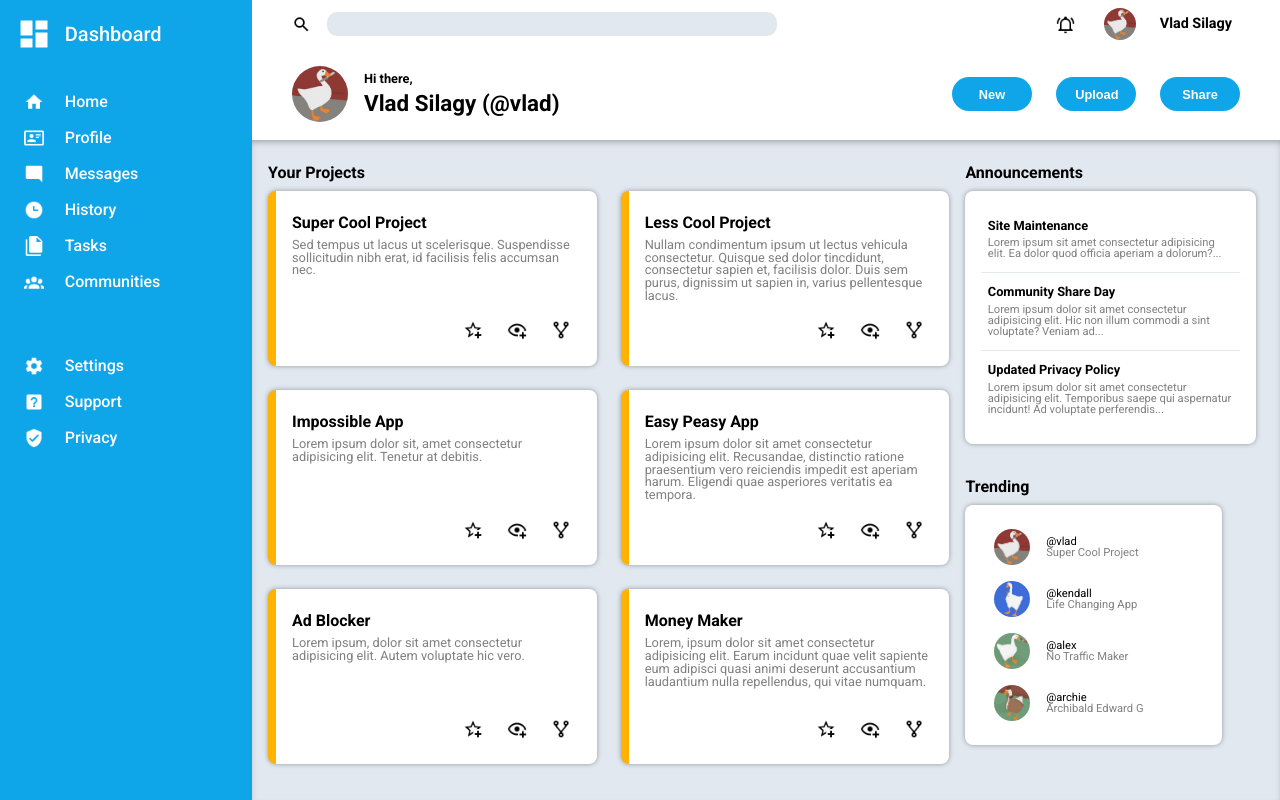
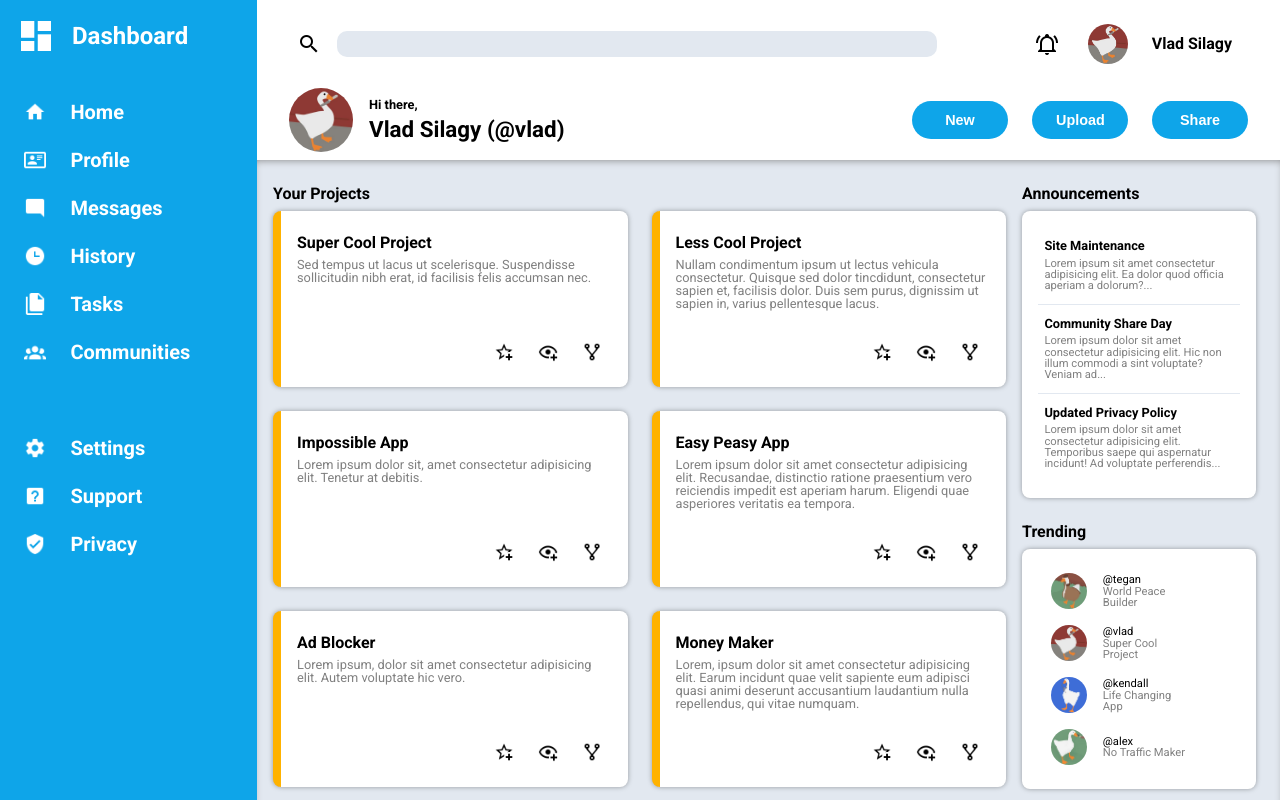
Before and after one commit to vsilagy/admin-dashboard, a plain HTML site: page index.html in a window 1280 px wide. Shown: the top 800 px of the page. Drawn offline with Linux system fonts and the light colour scheme.

Commit message:
made layout tweaks

```diff
--- a/index.html
+++ b/index.html
@@ -166,6 +166,13 @@
       <h3>Trending</h3>
       <div class="aside-card">
         <div class="aside-profile">
+          <img src="./assets/goose4.jpg" alt="profile avatar">
+          <div class="aside-account">
+            <p class="aside-username">@tegan</p>
+            <p class="aside-user">World Peace Builder</p>
+          </div>
+        </div>
+        <div class="aside-profile">
           <img src="./assets/goose1.jpg" alt="profile avatar">
           <div class="aside-account">
             <p class="aside-username">@vlad</p>
@@ -186,13 +193,6 @@
             <p class="aside-user">No Traffic Maker</p>
           </div>
         </div>
-        <div class="aside-profile">
-          <img src="./assets/goose4.jpg" alt="profile avatar">
-          <div class="aside-account">
-            <p class="aside-username">@archie</p>
-            <p class="aside-user">Archibald Edward G</p>
-          </div>
-        </div>
       </div>
 
     </aside>
--- a/style.css
+++ b/style.css
@@ -27,7 +27,7 @@ body {
   background-color: var(--teal);
   font-weight: 500;
   padding: 1rem;
-  min-width: 220px;
+  min-width: 225px;
 }
 
 .dashboard,
@@ -36,24 +36,30 @@ body {
   display: flex;
   align-items: center;
   justify-content: flex-start;
-  gap: .8rem;
+  gap: 1rem;
+  font-weight: 700;
 }
 
 .dashboard img {
-  width: 2.25rem;
+  width: 2.5rem;
 }
 
 .dashboard h1 {
+  font-size: 1.5rem;
+}
+
+.menu li > img {
+  width: 1.4rem;
+  padding: .8rem .5rem;
+}
+
+.menu li > p {
   font-size: 1.25rem;
 }
 
-.menu li > img {
-  width: 1.25rem;
-  padding: .5rem;
-}
-
-.menu li > p {
-  font-size: 1rem;
+.dashboard > *,
+.menu li > * {
+  cursor: pointer;
 }
 
 .menu-top {
@@ -65,18 +71,18 @@ body {
 .header {
   grid-area: header;
   display: grid;
-  grid-template-rows: .8fr 1.5fr;
+  grid-template-rows: 1fr 1fr;
   background-color: var(--white);
 }
 
 .header-top {
   display: flex;
   justify-content: space-between;
-  padding: .5rem;
+  padding: 1rem .5rem .5rem;
 }
 
 .header-top .icon {
-  width: 1.2rem;
+  width: 1.5rem;
   padding-right: .3rem;
 }
 
@@ -89,11 +95,11 @@ body {
 }
 
 .search-wrapper input {
-  width: 450px;
+  width: 600px;
   background-color: var(--grey);
   border-radius: 10px;
   border: none;
-  height: 1.5rem;
+  height: 1.6rem;
 }
 
 .user-wrapper {
@@ -105,19 +111,19 @@ body {
 }
 
 .user-wrapper .avatar {
-  width: 2rem;
+  width: 2.5rem;
   border-radius: 50%;
 }
 
 .user-wrapper .user-name {
-  font-size: .9rem;
+  font-size: 1rem;
   font-weight: 700;
 }
 
 .header-bottom {
   display: flex;
   justify-content: space-between;
-  padding: .5rem;
+  padding: .5rem 0;
 }
 
 .welcome-wrapper {
@@ -129,7 +135,7 @@ body {
 }
 
 .welcome-wrapper .avatar {
-  width: 3.5rem;
+  width: 4rem;
   border-radius: 50%;
 }
 
@@ -160,17 +166,15 @@ body {
 .buttons button {
   color: var(--white);
   background-color: var(--teal);
-  font-size: .8rem;
+  font-size: .9rem;
   font-weight: 700;
   text-align: center;
-  border-radius: 1.5rem;
+  border-radius: 2rem;
   border: none;
-  padding: .6rem 1.2rem;
-  width: 5rem;
+  padding: .7rem 1.5rem;
+  width: 6rem;
   cursor: pointer;
 }
-
-
 
 /* main section */
 .main {
@@ -178,8 +182,8 @@ body {
   background-color: var(--grey);
   box-shadow: inset 0px 4px 8px -4px grey;
   display: grid;
-  grid-template-columns: 5fr 2.25fr;
-  grid-template-rows: 1fr 1fr;
+  grid-template-columns: 6fr minmax(250px, 2fr);
+  grid-template-rows: 1fr 2fr;
   grid-template-areas:
    "projects announcements"
    "projects trending";
@@ -201,7 +205,7 @@ body {
 .cards {
   display: grid;
   grid-template-columns: repeat(2, minmax(250px, 1fr));
-  grid-template-rows: 1fr 1fr 1fr;
+  grid-template-rows: repeat(3, 1fr);
   gap: 1.5rem;
 }
 
@@ -212,6 +216,7 @@ body {
   background-color: var(--white);
   border-radius: 8px;
   padding: 1rem;
+  height: 9rem;
   box-shadow: 0px 0px 5px rgba(0, 0, 0, 0.35);
   border-left: .5rem solid var(--orange);
 }
@@ -238,18 +243,19 @@ body {
 
 .card-icons img {
   width: 1.25rem;
+  cursor: pointer;
 }
 
 /* aside  announcements section*/
 .aside-top {
   grid-area: announcements;
   padding-left: 1rem;
+  margin-bottom: 1rem;
 }
 
 .aside-card {
   background-color: var(--white);
   border-radius: 8px;
-  min-width: 225px;
   padding: 1rem;
   box-shadow: 0px 0px 5px rgba(0, 0, 0, 0.35);
 }
@@ -287,6 +293,7 @@ body {
   align-items: center;
   gap: 1rem;
   padding: .5rem 0;
+  margin-right: 1rem;
 }
 
 .aside-account {
@@ -304,6 +311,10 @@ body {
   margin-left: .8rem;
 }
 
+.aside-profile > * {
+  cursor: pointer;
+}
+
 .aside-user {
   color: grey;
 }
```
